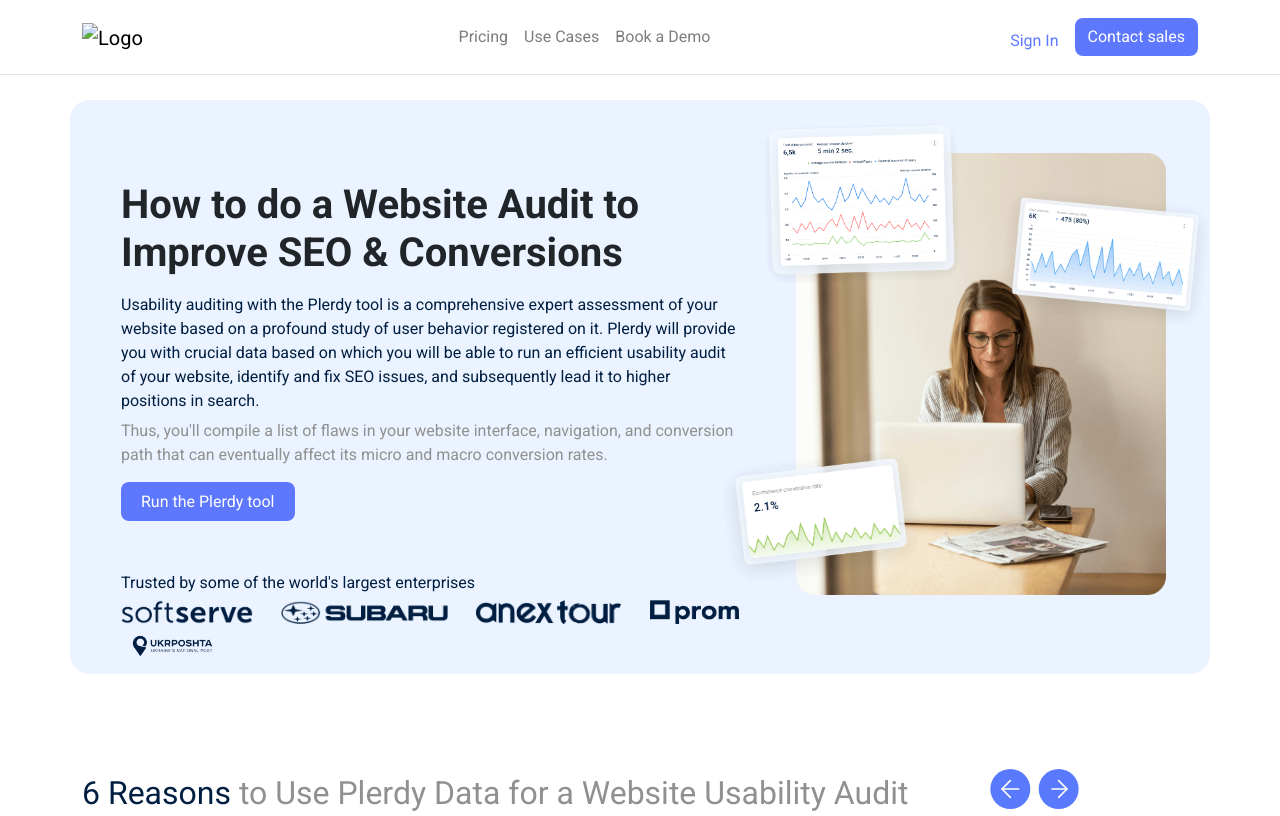
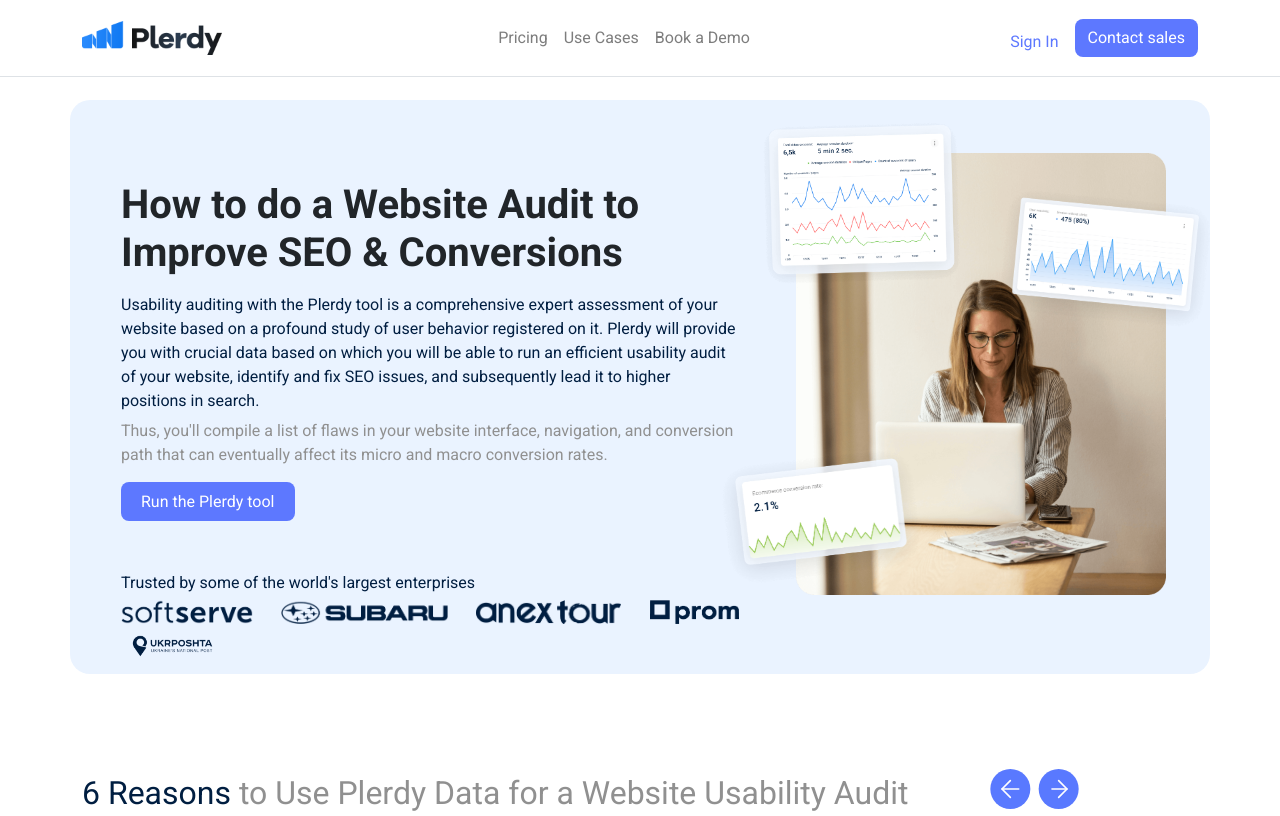
Before and after one commit to VladyslavOlegovich/Plerdy, a plain HTML site: page index.html in a window 1280 px wide. Shown: the top 816 px of the page. Drawn offline with nearby package versions, Linux system fonts and the light colour scheme; the site is published under a folder, as on GitHub Pages, so addresses that start at the root find nothing; no server answers.

Commit message:
changed logo path

```diff
--- a/index.html
+++ b/index.html
@@ -21,7 +21,7 @@
             <div class="container">
 
                 <a class="navbar-brand" href="https://www.plerdy.com/ua/" target="_blank">
-                    <img src="/assets/Logo.png" alt="Logo">
+                    <img src="./assets/Logo.png" alt="Logo">
                 </a>
 
                 <button class="navbar-toggler" type="button" data-bs-toggle="collapse" data-bs-target="#navbarNav"
```
